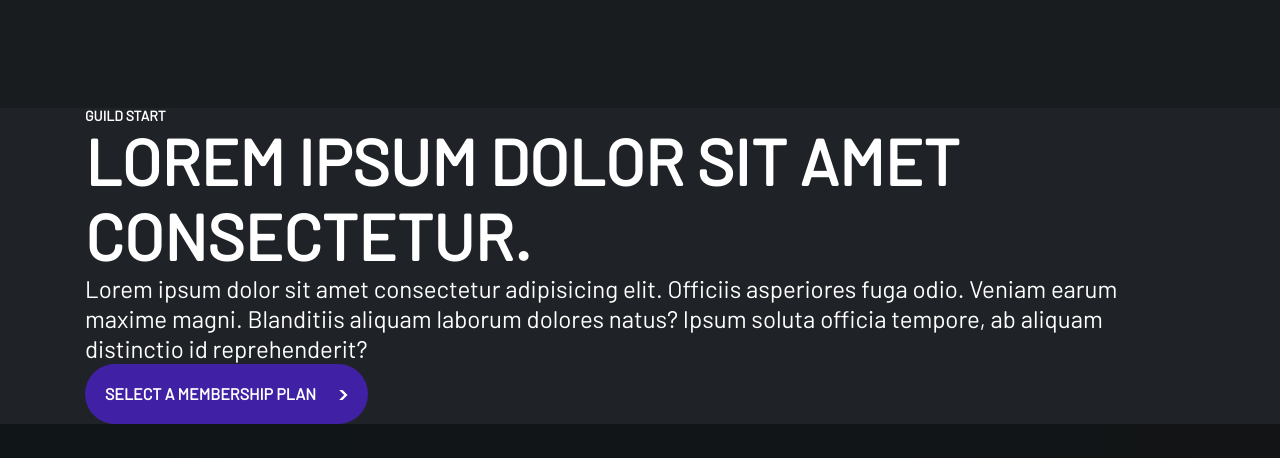
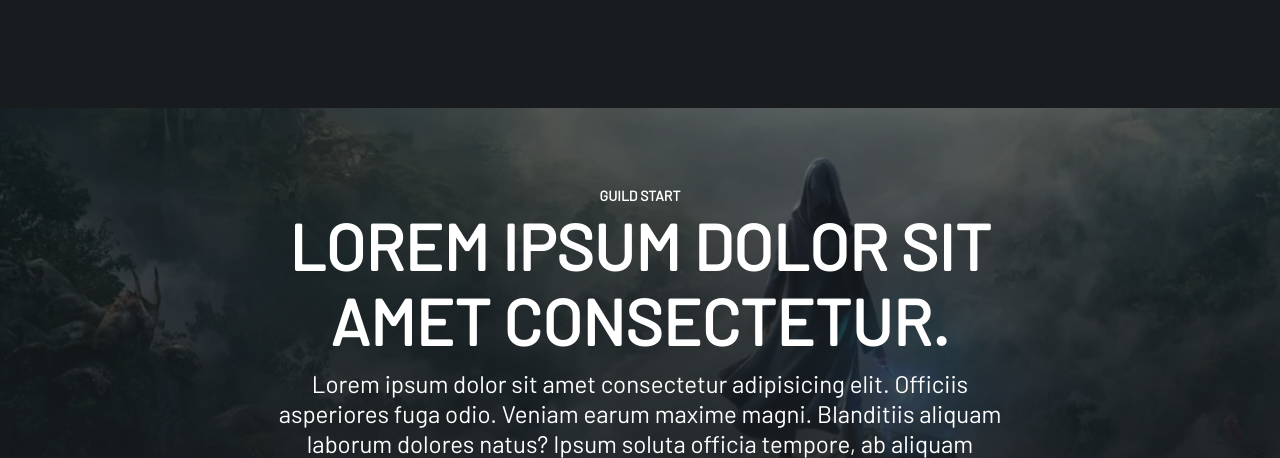
Before and after one commit to Kyle-Schwartz-Yang/ingenious, a plain HTML site: page index.html in a window 1280 px wide. Shown: the part 2002-2460 px from the top of the page. Drawn offline with Linux system fonts and the light colour scheme.

Commit message:
fix ease

```diff
--- a/#source/styles/sections/_guild.scss
+++ b/#source/styles/sections/_guild.scss
@@ -1,6 +1,6 @@
 .guild {
   padding: 5rem 0px;
-  background-image: url('../image/img/guild__bg.jpg');
+  background-image: url('../image/img/guild_bg.jpg');
   background-repeat: no-repeat;
   background-position: center center;
   background-size: cover;
```
Also changed, not shown: css/style.css.
